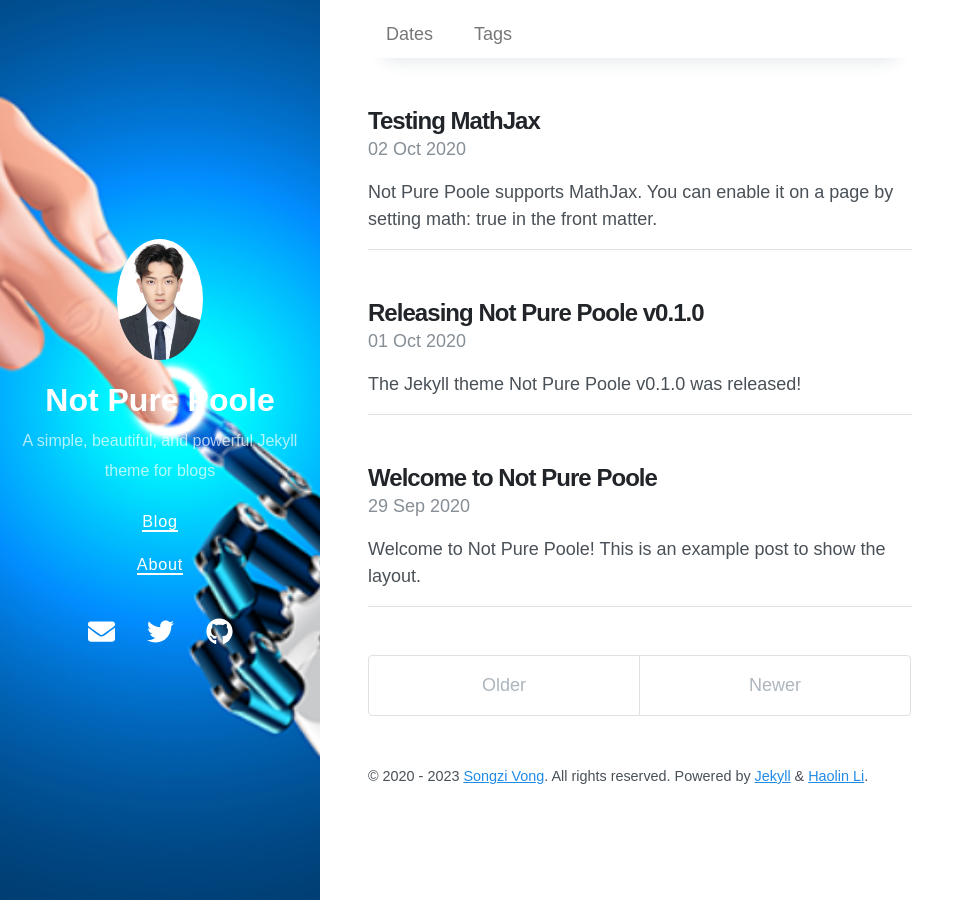
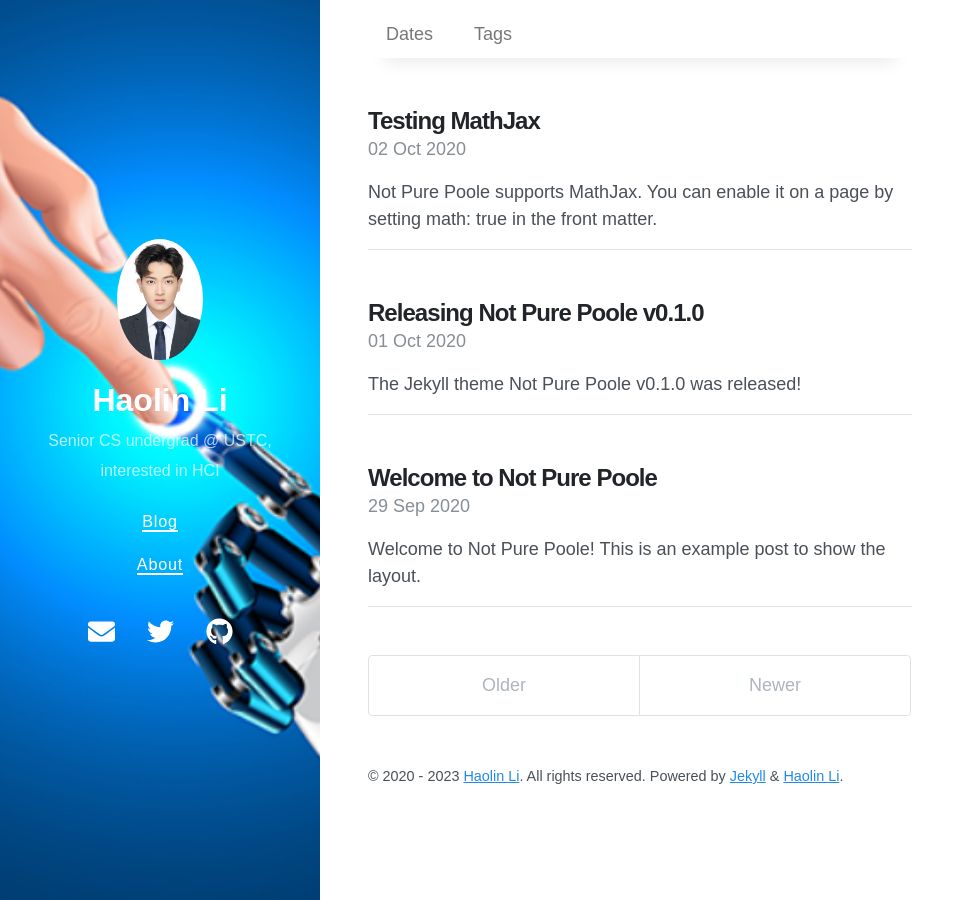
Before and after one commit to lhl08/lhl08.github.io, a Jekyll site: the page built from index.html, in a window 1280 px wide. Shown: the whole page, without its empty margins (0-975 px from the left). Built offline with Jekyll 4.4.1, drawn with Linux system fonts in a browser that asks for light colours; nearby versions of some CDN libraries; the list of posts is cut into pages by our own code.

Commit message:
change basic info

```diff
--- a/_config.yml
+++ b/_config.yml
@@ -1,7 +1,7 @@
 # Setup
-title: Not Pure Poole
-description: A simple, beautiful, and powerful Jekyll theme for blogs
-url: https://vszhub.github.io
+title: Haolin Li
+description: Senior CS undergrad @ USTC, interested in HCI
+url: https://lhl08.github.io/
 avatar: /lhl.jpeg
 paginate: 5
 permalink: pretty
@@ -35,8 +35,8 @@ logo: logo.png
 social:
   name: Songzi Vong
   links:
-    - https://twitter.com/vszhub
-    - https://github.com/vszhub
+    - https://twitter.com/HaolinLi17
+    - https://github.com/
 google_site_verification: xxxxx
 lang: en
 
@@ -54,6 +54,6 @@ sass:
 
 # Specify the author for blog posts
 author:
-  name: Songzi Vong
-  url: https://github.com/vszhub/
-  email: vszhub@gmail.com
+  name: Haolin Li
+  url: https://lhl08.github.io/
+  email: haolinli@mail.ustc.edu.cn
```
